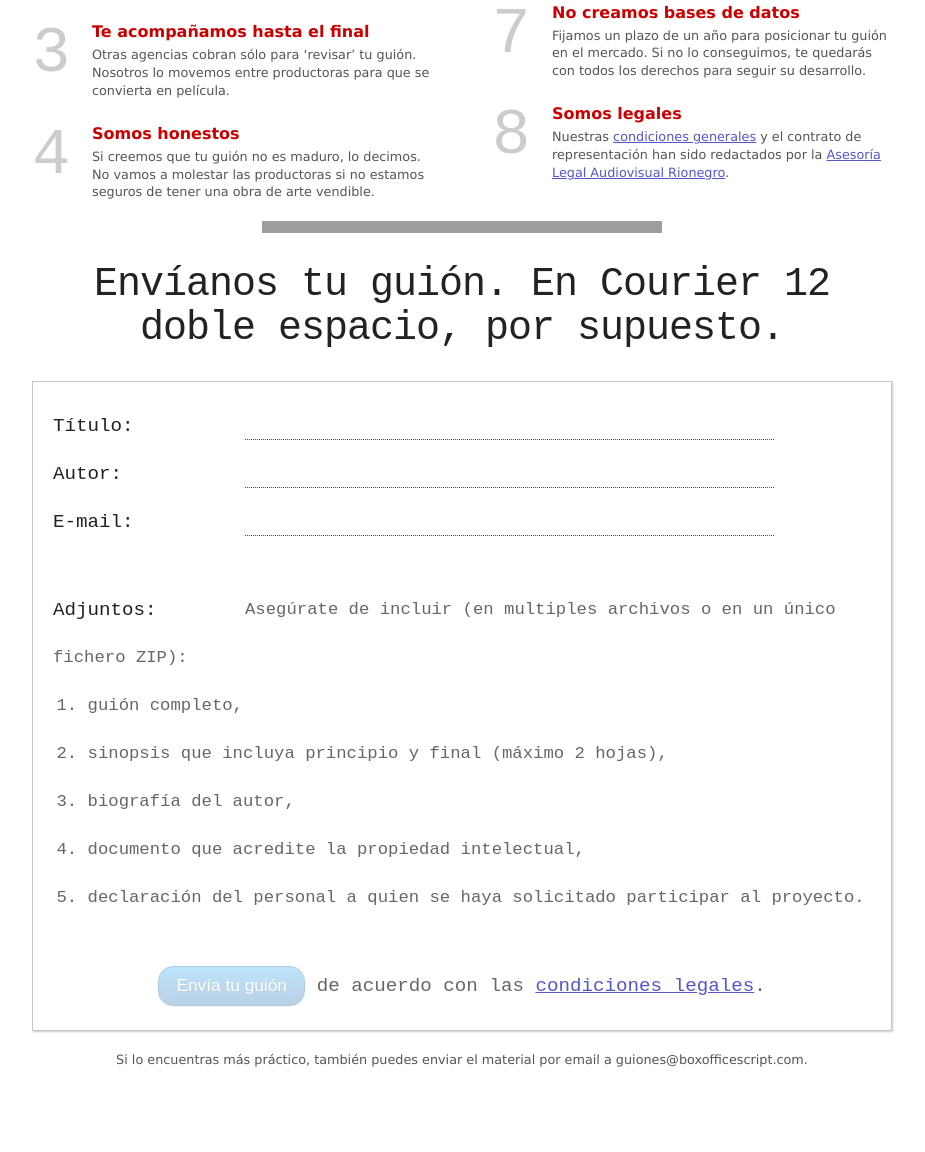
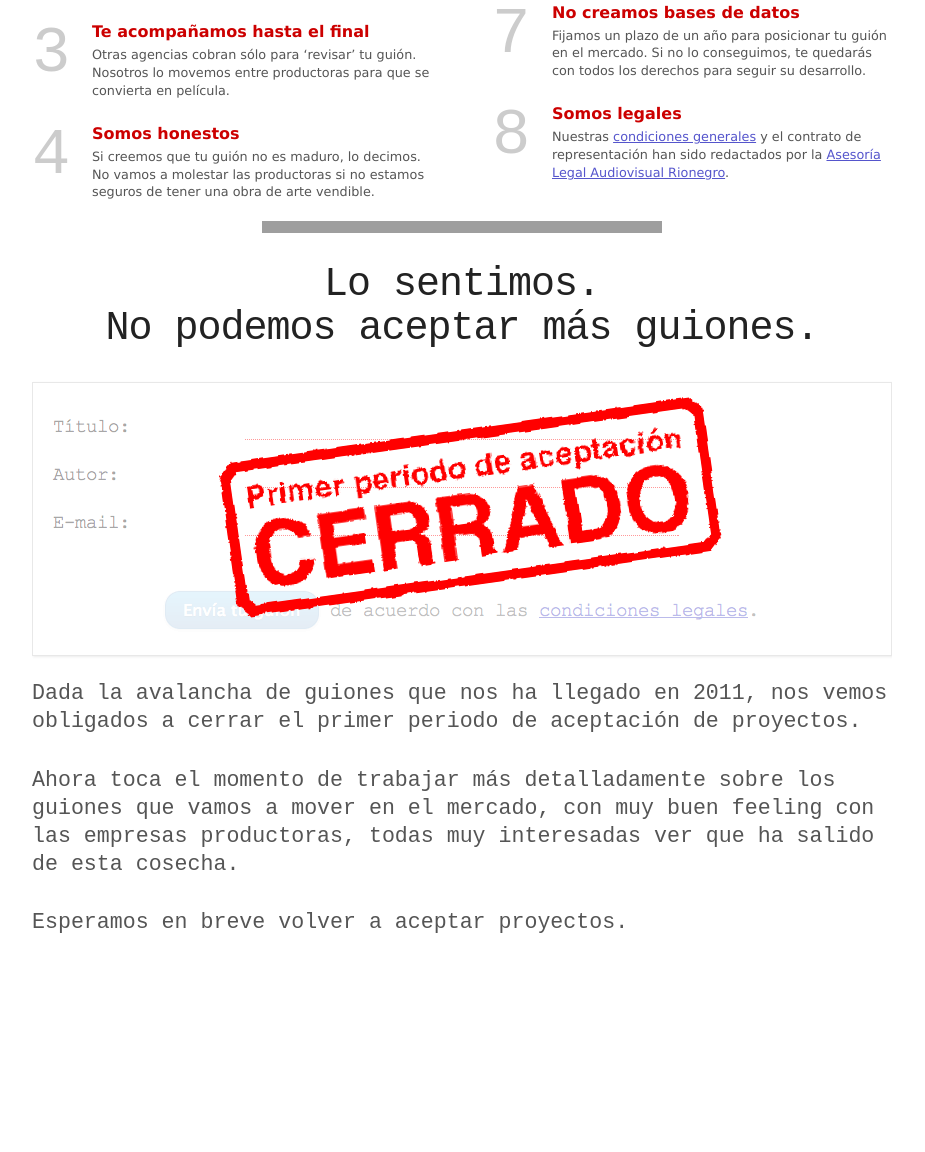
Before and after one commit to claudiob/script, a PHP site: page / in a window 1280 px wide. Shown: the part 1106-2258 px from the top of the page, without its empty margins (178-1103 px from the left). After the commit the page ends 2039 px from the top, so only its background shows below. Run offline with PHP 8.4, Linux system fonts and the light colour scheme; some libraries are stand-ins or nearby versions; grey boxes are pictures that could not be loaded.

Commit message:
Temporarily closing submission

```diff
--- a/index.php
+++ b/index.php
@@ -66,51 +66,11 @@
      </div>
 
     <hr />
-    <h1>Env&iacute;anos tu gui&oacute;n. En Courier 12 doble espacio, por supuesto.</h1>
-
-    <div class="eastwood" id="submit-div">
-
-      <form enctype="multipart/form-data" action="submit.php" id="submit-form" method="post">
-      <fieldset class="credentials">
-        <legend>Formulario</legend>
-        <p>
-          <label for="submit-title">T&iacute;tulo:</label>
-          <input id="submit-title" name="title" size="50" type="text" />
-        </p>
-        <p>
-          <label for="submit-name">Autor:</label>
-          <input id="submit-name" name="name" size="50" type="text" />
-        </p>
-        <p>
-          <label for="submit-email">E-mail:</label>
-          <input id="submit-email" name="email" size="50" type="text" />
-        </p>
-        <p class="indie">
-          <label for="custom_file_upload">Adjuntos:</label>
-          <input id="custom_file_upload" type="file" name="Filedata" />
-          <span id="status-message"></span>
-          <span id="custom-queue"></span>
-        </p>
-        <p class="bergman">
-         Aseg&uacute;rate de incluir (en multiples archivos o en un &uacute;nico fichero ZIP):<br />
-        </p>
-        <ol class="bergman">
-          <li>gui&oacute;n completo,</li>
-          <li>sinopsis que incluya principio y final (m&aacute;ximo 2 hojas),</li>
-          <li>biograf&iacute;a del autor,</li>
-          <li>documento que acredite la propiedad intelectual,</li>
-          <li>declaración del personal a quien se haya solicitado participar al proyecto.</li>
-        </ol>
-        <p class="indie c">
-          <input id="submit-button" value="Env&iacute;a tu gui&oacute;n" type="submit" /> de acuerdo con las <a href="condiciones-generales.pdf" title="Condiciones Generales (PDF)">condiciones legales</a>.
-        </p>
-      </fieldset>
-      </form>
-
-      <script type="text/javascript" src="script.js"></script>
+    <h1>Lo sentimos.<br /> No podemos aceptar m&aacute;s guiones.</h1>
+    <div class="paused">
+      <h2>Dada la avalancha de guiones que nos ha llegado en 2011, nos vemos obligados a cerrar el primer periodo de aceptaci&oacute;n de proyectos.</h2>
+      <h2>Ahora toca el momento de trabajar m&aacute;s detalladamente sobre los guiones que vamos a mover en el mercado, con muy buen feeling con las empresas productoras, todas muy interesadas ver que ha salido de esta cosecha.</h2>
+      <h2>Esperamos en breve volver a aceptar proyectos.</h2>
     </div>
-   <div class="nolan" id="submit-by-email">
-     <p>Si lo encuentras m&aacute;s pr&aacute;ctico, tambi&eacute;n puedes enviar el material por email a guiones@boxofficescript.com.</p>
-   </div>
 
 <?php require("footer.php"); ?>
--- a/style-max.css
+++ b/style-max.css
@@ -44,6 +44,7 @@ input[type='submit']        {color: #fff; background:#09c; background:-webkit-gr
 input[type='submit']:hover  {background:#07a; background:-webkit-gradient(linear,0% 0,0% 100%,from(#29c),to(#258)); background:-moz-linear-gradient(0% 100% 90deg,#29c,#258);filter:  progid:DXImageTransform.Microsoft.gradient(startColorstr='#29c', endColorstr='#258');}
 input[disabled]             {opacity:.3;}
 .success                    {background:url(img/success.png) no-repeat top right;}
+.paused                     {background:url(img/form.png) no-repeat top right; padding-top: 268px;}
 hr                          {background: white url(img/hr.png) no-repeat scroll 50% 50%; color: transparent;}
 
 /* WIDTH */
```
Also changed, not shown: style.css (+1 -1 lines), img/form.png (added).
